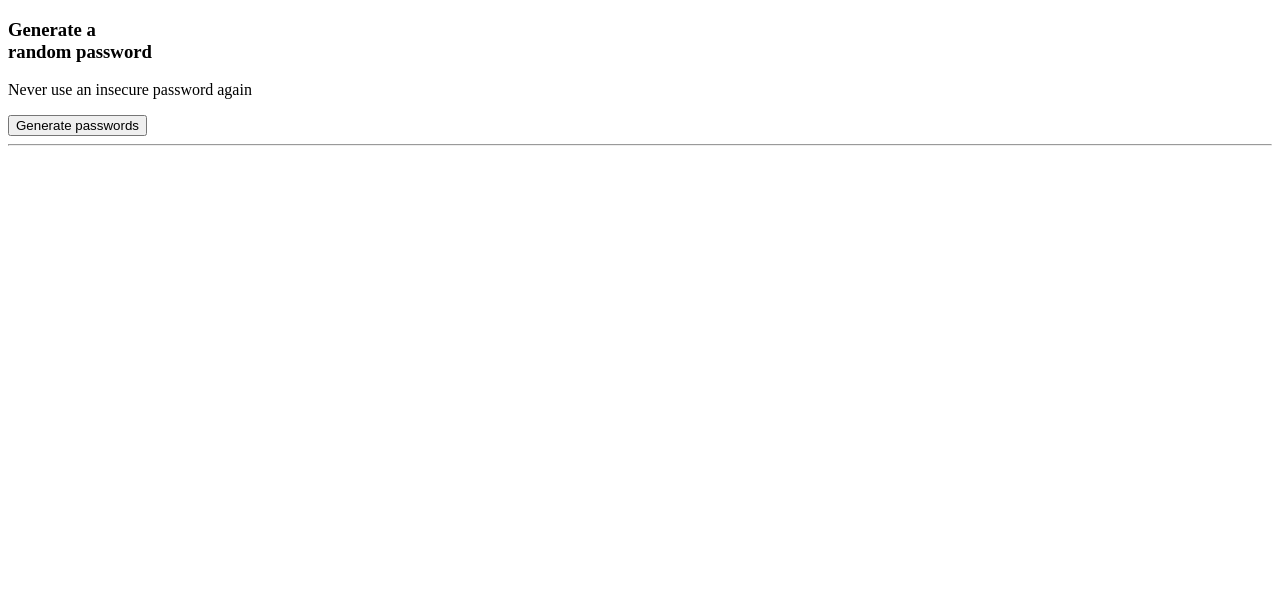
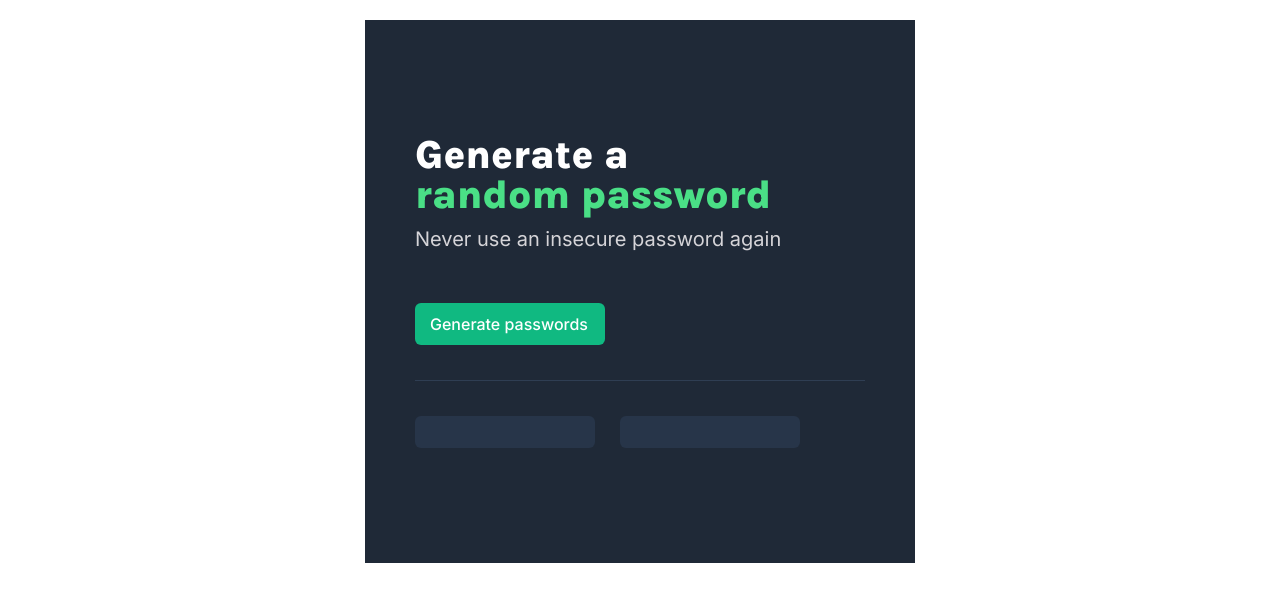
Before and after one commit to abdallahsow/JavaScript-Projects, a plain HTML site: page Password Generator/index.html in a window 1280 px wide. Drawn offline with Linux system fonts and the light colour scheme.

Commit message:
created the styling of the pass generator

```diff
--- a/Password Generator/index.css
+++ b/Password Generator/index.css
@@ -0,0 +1,72 @@
+* {
+  margin: 0;
+  padding: 0;
+  box-sizing: border-box;
+}
+
+h3 {
+  font-family: "Karla", sans-serif;
+  font-weight: 800;
+  font-size: 40px;
+  line-height: 40px;
+  color: #fff;
+}
+
+span {
+  color: #4adf86;
+}
+
+.pass-frame {
+  background-color: #1f2937;
+  width: 550px;
+  margin: 20px auto;
+  padding: 115px 50px;
+}
+
+.advice {
+  font-family: "Inter", sans-serif;
+  font-weight: 400;
+  font-size: 20px;
+  line-height: 28px;
+  color: #d5d4d8;
+  margin-top: 10px;
+}
+
+button {
+  border-radius: 6px;
+  padding: 9px 17px 9px 15px;
+  background-color: #10b981;
+  color: #fff;
+  font-family: "Inter", sans-serif;
+  font-weight: 500;
+  font-size: 16px;
+  line-height: 24px;
+  border: none;
+  margin-top: 50px;
+  margin-bottom: 35px;
+}
+
+rect {
+  background: #273549;
+  border-radius: 6px;
+  height: 40px;
+  color: #55f991;
+  font-family: "Inter", sans-serif;
+  font-weight: 500;
+  font-size: 16px;
+  line-height: 32px;
+  width: 180px;
+  height: 32px;
+  padding: 4px 10px;
+  margin-top: 35px;
+}
+
+.pass-boxes {
+  display: flex;
+  gap: 25px;
+}
+
+hr {
+  border: none;
+  border-top: 1px solid #2f3e53;
+}
--- a/Password Generator/index.html
+++ b/Password Generator/index.html
@@ -2,18 +2,32 @@
 <html>
   <head>
     <link href="index.css" rel="stylesheet" />
+    <link rel="preconnect" href="https://fonts.googleapis.com" />
+    <link rel="preconnect" href="https://fonts.gstatic.com" crossorigin />
+    <link
+      href="https://fonts.googleapis.com/css2?family=Karla:wght@800&display=swap"
+      rel="stylesheet"
+    />
+    <link
+      href="https://fonts.googleapis.com/css2?family=Inter:wght@400;500&display=swap"
+      rel="stylesheet"
+    />
   </head>
 
   <body>
+    <div class="pass-frame">
       <h3>
         Generate a<br />
         <span>random password</span>
       </h3>
-    <p>Never use an insecure password again</p>
+      <p class="advice">Never use an insecure password again</p>
       <button>Generate passwords</button>
       <hr />
-    <p class="pass-place"></p>
-    <p class="pass-place"></p>
+      <div class="pass-boxes">
+        <rect></rect>
+        <rect></rect>
+      </div>
+    </div>
     <scritp src="index.js"></scritp>
   </body>
 </html>
```
Lines whose indentation alone changed are shown as unchanged.
